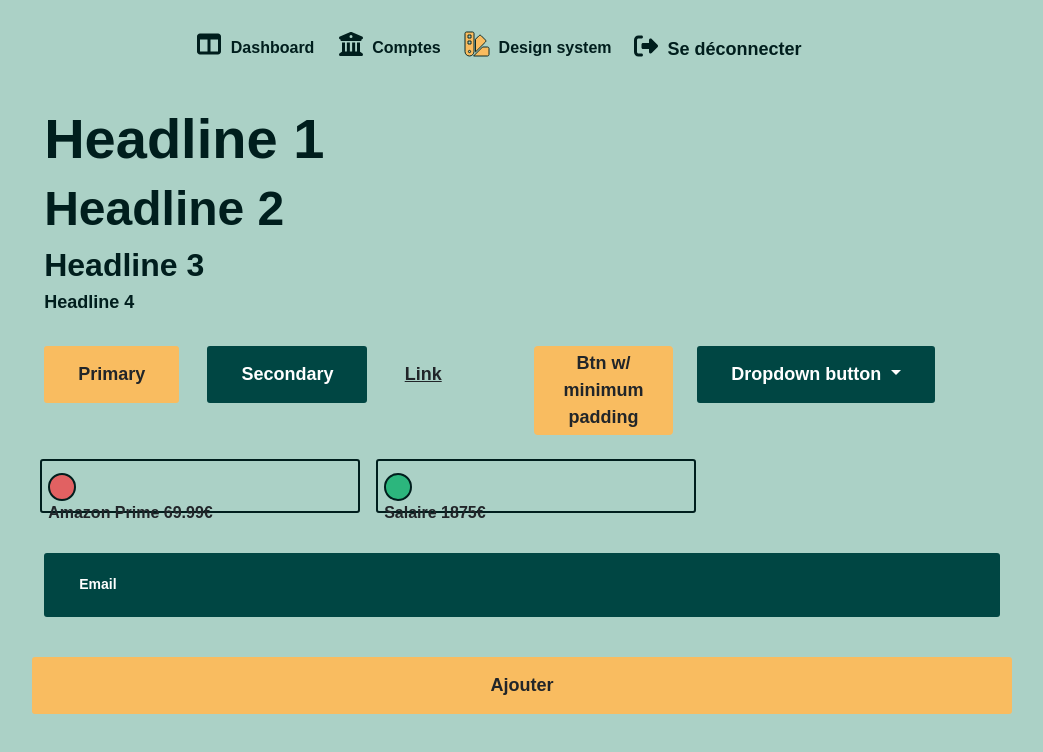
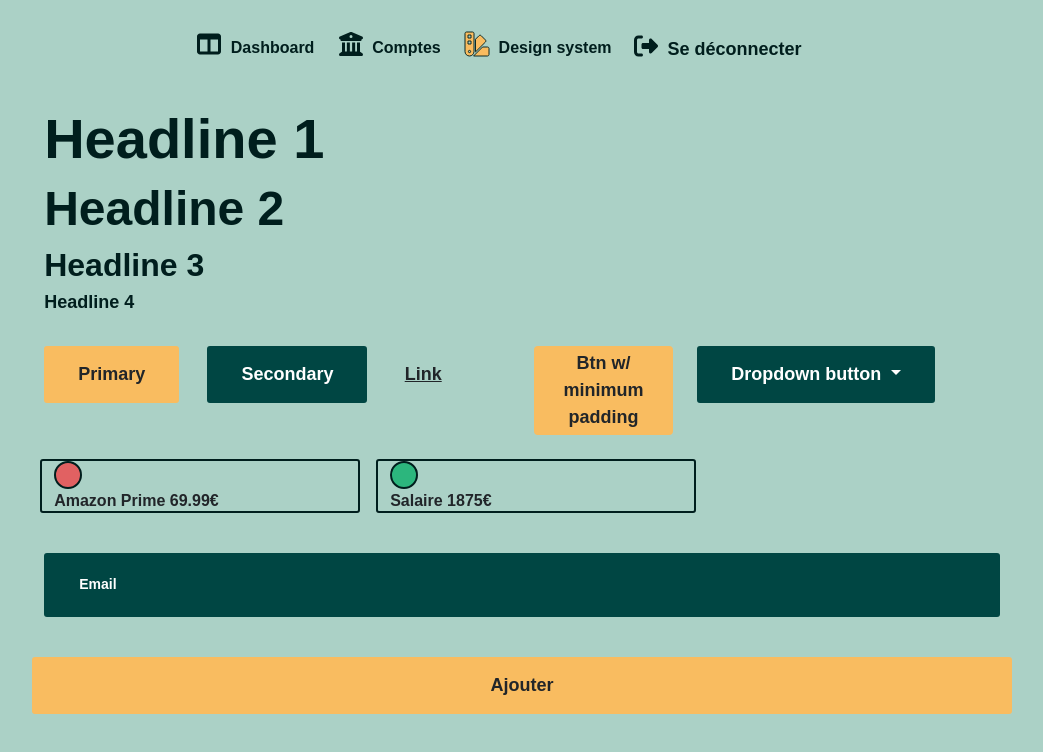
Before and after one commit to plumedev/aesura, a Vue app: page /design-system in a window 1280 px wide. Shown: the top 752 px of the page, without its empty margins (118-1161 px from the left). Built offline with nearby package versions, Linux system fonts and the light colour scheme; no server answers; sample sign-in values are in the browser's storage; a web font is replaced by a local one; what vuefire would draw is missing.

Commit message:
fix(ui): missing padding on transaction item

```diff
--- a/src/assets/main.scss
+++ b/src/assets/main.scss
@@ -239,13 +239,13 @@ $light-green: #abd1c6;
   border: 2px $primary-color solid;
   border-radius: 0.1875rem;
   height: 54px;
-  padding: 12px 6px;
   margin-bottom: 1rem;
   max-width: 320px;
   .content {
     display: flex;
     justify-content: space-between;
     align-items: center;
+    padding: 12px 6px;
   }
   span {
     font-weight: 700;
```
